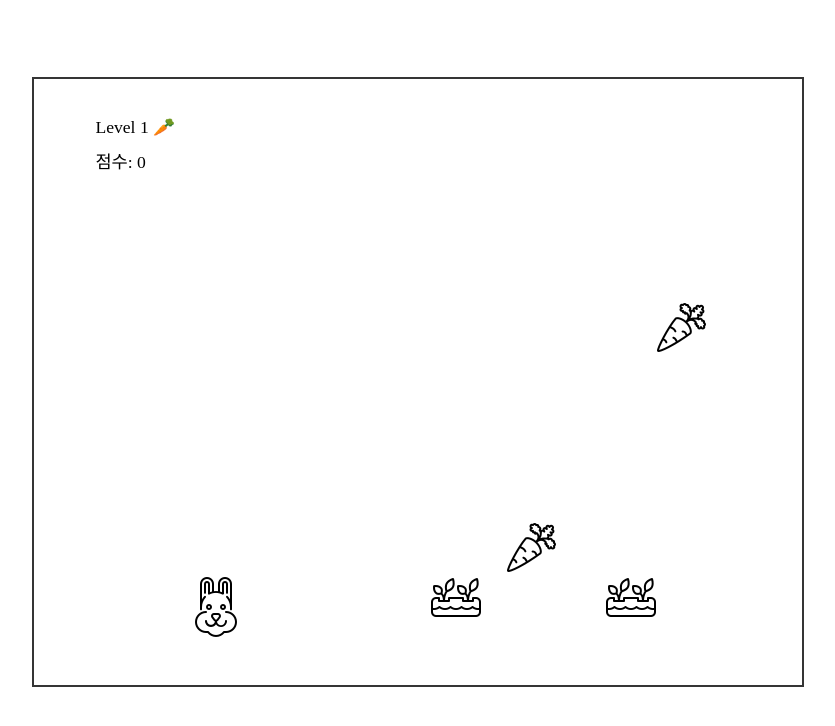
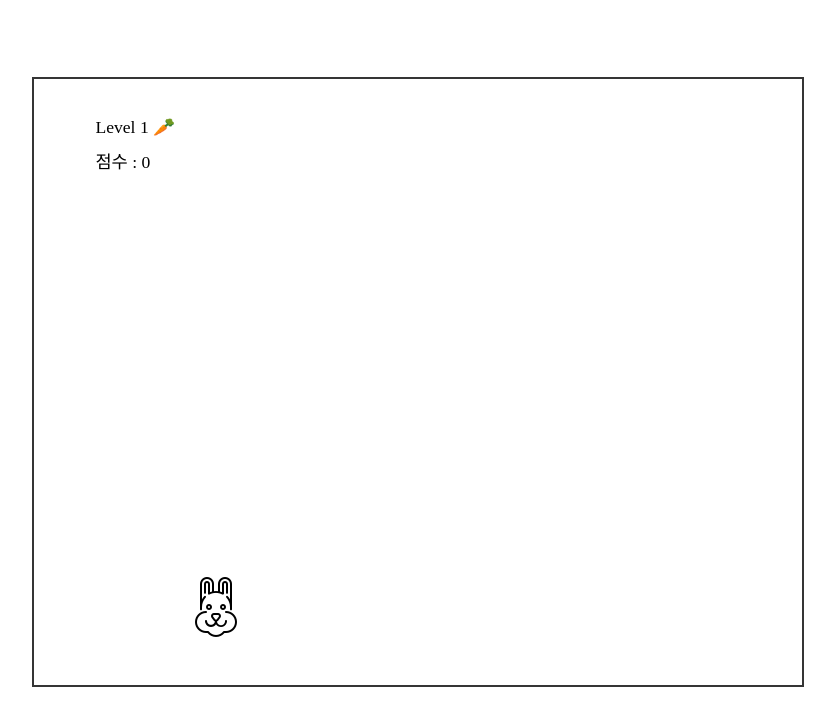
Before and after one commit to BadaHertz52/practice_js_Game, a plain HTML site: page index.html in a window 1280 px wide. Both pictures are taken after a click on the button "start". Shown: the whole page, without its empty margins (224-1059 px from the left). Drawn offline with Linux system fonts and the light colour scheme.

Commit message:
Fix start error
- 스타트 버튼을 누르면 초가 진행되는 방식으로 변경

```diff
--- a/main.js
+++ b/main.js
@@ -1,7 +1,7 @@
 const canvas= document.getElementById("canvas");
 const ctx = canvas.getContext('2d');
 canvas.width =window.innerWidth * 0.6;
-canvas.height = window.innerHeight * 0.6  ;
+canvas.height = window.innerHeight * 0.62  ;
 const img1 =new Image();
 const img2 = new Image();
 const img3 =new Image();
@@ -12,18 +12,17 @@ img2.src = 'plant.png';
 img3.src='carrot.png';
 img4.src ='tiger.png';
 
-// 등장 캐릭터의 속성부터 object 자료 정리
+
 const rabbit = {
   x:150,
   y:300,
   width:50,
-  height:50,
+  height:60,
   draw(){
     ctx.drawImage(img1, this.x ,this.y );
   }
 }
 
-//장애물 -여러 장애물을 사용할 것이기 때문에 class로 정의
 class Plant {
   constructor(){
     this.x =700;
@@ -49,7 +48,7 @@ class Tiger {
     ctx.drawImage(img4 , this.x ,this.y );
   }
 }
-// 점수
+
 class Carrot1 {
   constructor(){
     this.x =700;
@@ -72,7 +71,7 @@ class Carrot2 {
     ctx.drawImage(img3 , this.x ,this.y  )
   }
 }
-// 애니메이션
+
 let level=1 ;
 let timer = 0 ;
 let pointArray = [];
@@ -81,9 +80,8 @@ let jump = false;
 let jumpTimer =0 ;
 let getPoints =0 ;
 let losePoints=0;
-let point=15 ;
+let point ;
 
-// 상황에 따른 텍스트 변화
 
 const htmlPoint = document.getElementById('points');
 const htmlLevel = document.getElementById('level');
@@ -92,11 +90,13 @@ const popup =document.querySelector('.popup');
 const gameExplain =document.getElementById('explain');
 const startBtn = document.querySelector('.start');
 
-function StartGmae (){
+function StartGame (){
   popup.classList.remove('on');
   canvas.style.display='block';
+
 }
-startBtn.addEventListener('click', StartGmae) ;
+startBtn.addEventListener('click', StartGame);
+
 function ClearGame (){
   cancelAnimationFrame(AniObject);
   obstacleArray =[];
@@ -111,7 +111,7 @@ function ClearGame (){
     level= 1 ;
     jumpTimer =0
     timer = 0;
-    StartGmae();
+    StartGame();
   }
   startBtn.addEventListener('click',restartGame );
 }
@@ -177,7 +177,8 @@ function AniObject(){
   requestAnimationFrame(AniObject);
   ctx.clearRect(0,0, canvas.width ,canvas.height);
 
-  timer++ ;
+  popup.classList.contains('on') ? timer =0 : timer++ ;
+
   point= Math.round(getPoints/30)-Math.round(losePoints/30);
   //객체 생산
   rabbit.draw() ;
@@ -186,7 +187,12 @@ function AniObject(){
   const carrot1 = new Carrot1();
   const carrot2 = new Carrot2();
 
-  if(  level > 2  && timer % 80 == 0){
+  if(timer >0){
+    MakeObject()
+  }
+  function MakeObject(){
+
+  if(  level > 2  &&  timer % 80 == 0){
     obstacleArray.push(plant);
   }
   if (level <= 2 && timer % 175 === 0){
@@ -218,6 +224,7 @@ function AniObject(){
     DetectConflict(rabbit,pointObject);
     GetPoint(1);
   })
+}
 
   //점프 기능 설정
   if(rabbit.y<10){
@@ -247,6 +254,5 @@ function AniObject(){
     jump =  false ;
     jumpTimer =0;  }
 
-
   };
-  AniObject();
+AniObject();
```
Also changed, not shown: index.html (+1 -1 lines).
